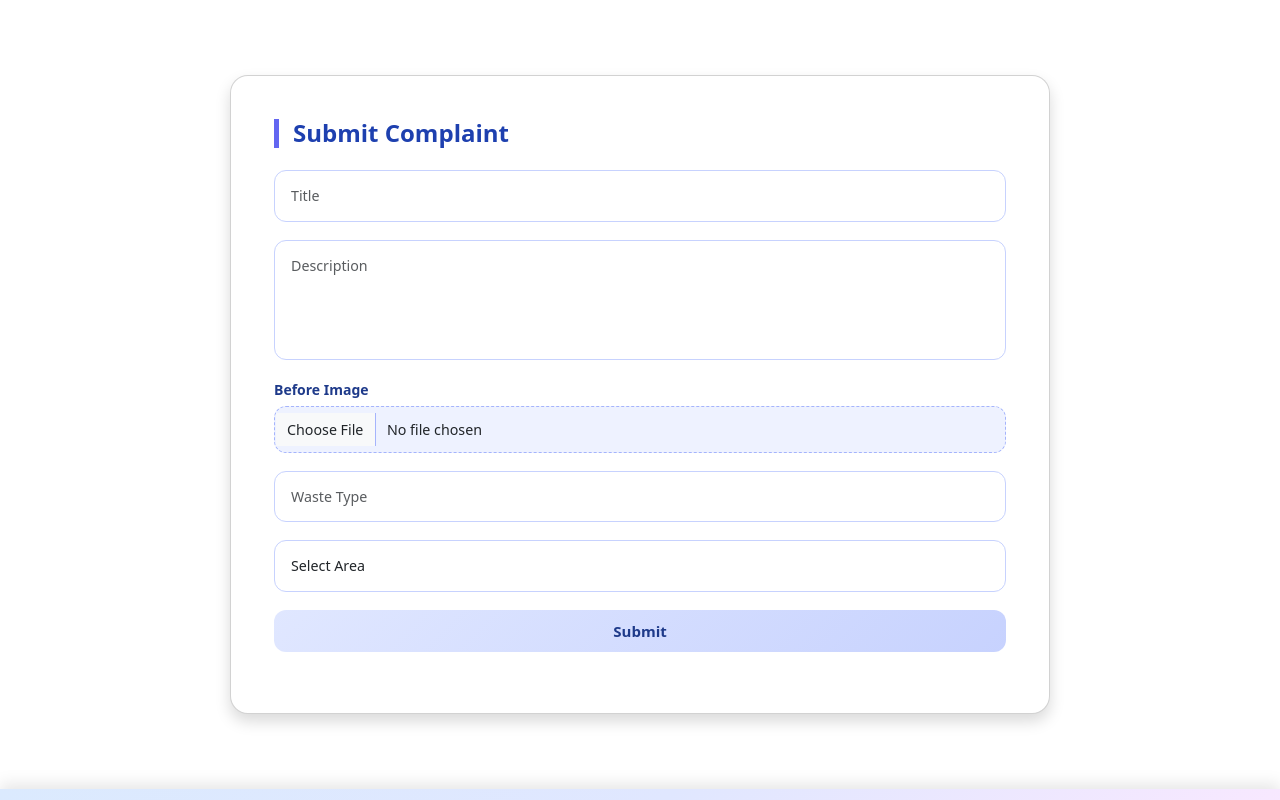
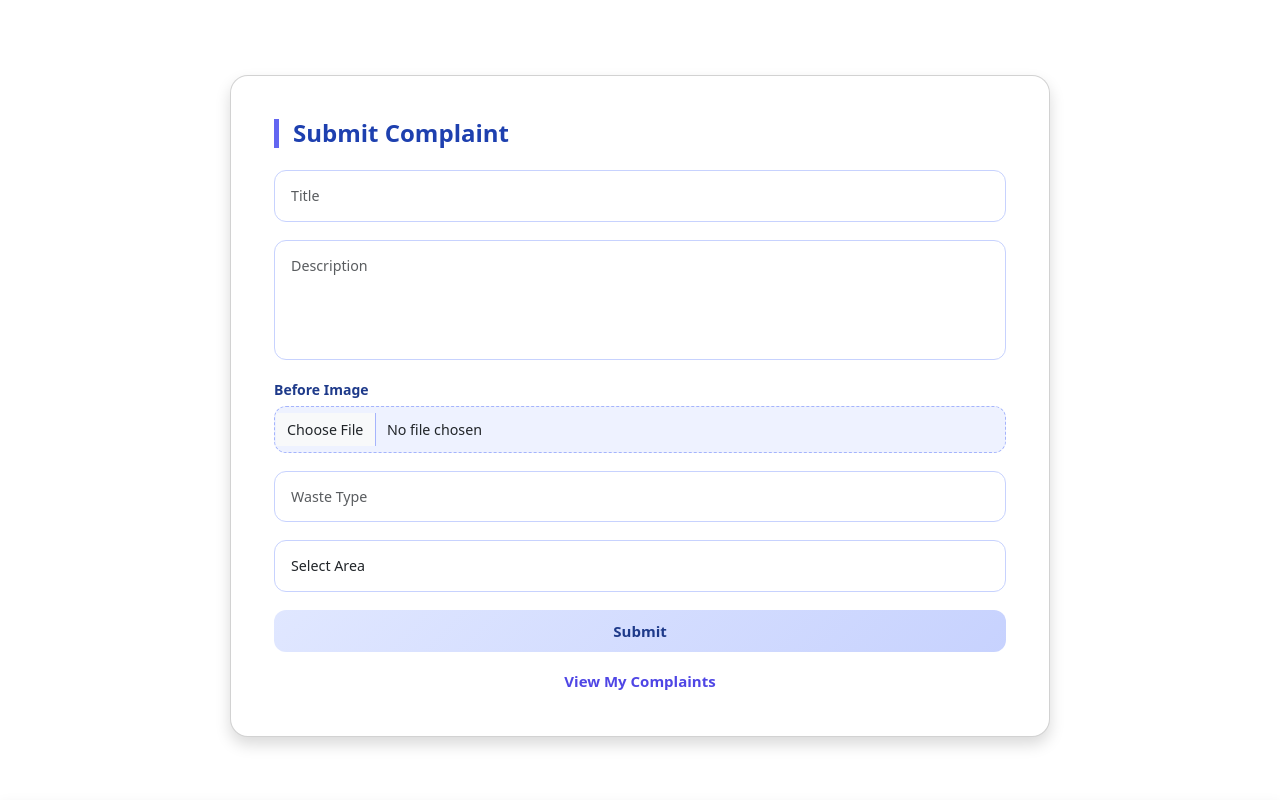
Before and after one commit to project4950-creator/Smart--Complaint--System, a React (Vite) app: page /submit-complaint in a window 1280 px wide. Built offline with nearby package versions, Linux system fonts and the light colour scheme; no server answers.

Commit message:
Update SubmitComplaint.jsx

```diff
--- a/src/component/SubmitComplaint.jsx
+++ b/src/component/SubmitComplaint.jsx
@@ -199,6 +199,19 @@ const SubmitComplaint = () => {
           >
             {loading ? "Submitting..." : "Submit"}
           </button>
+          <div
+            style={{
+              marginTop: "14px",
+              textAlign: "center",
+              color: "#4f46e5",
+              fontWeight: "600",
+              cursor: "pointer",
+            }}
+            onClick={() => navigate("/citizen-dashboard")}
+          >
+            View My Complaints
+          </div>
+
         </div>
       </div>
     </div>
```
